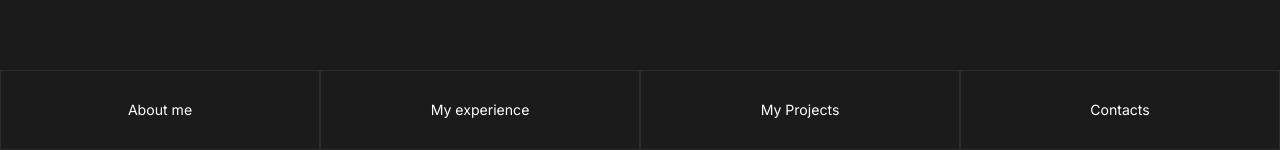
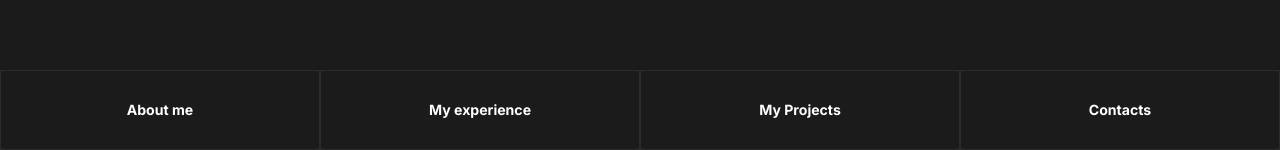
Before and after one commit to arielvergarautn/devfolio-v2, a React (Create React App) app: page / in a window 1280 px wide. Shown: the part 730-880 px from the top of the page. Built offline with nearby package versions, Linux system fonts and the light colour scheme.

Commit message:
Adding transition css to buttons

```diff
--- a/src/pages/home/Home.js
+++ b/src/pages/home/Home.js
@@ -2,7 +2,7 @@
 import Banner from '../../components/single/Banner'
 //Animations
 import { motion } from 'framer-motion'
-import { pageAnimation } from '../../animation'
+import { fade, pageAnimation } from '../../animation'
 //Styles
 import './_home.scss'
 import { Link } from 'react-router-dom'
@@ -11,12 +11,12 @@ const Home = () => {
     return (
         <motion.div className='home' variants={pageAnimation} initial='hidden' animate='show'>
             <Banner />
-            <div className="sections">
+            <motion.div variants={fade} className="sections">
                 <Link to={"/about"}>About me</Link>
                 <Link to={"/myExperience"}>My experience</Link>
                 <Link to={"/work"}>My Projects</Link>
                 <Link to={"/contact"}>Contacts</Link>
-            </div>
+            </motion.div>
         </motion.div>
     )
 }
--- a/src/pages/home/_home.scss
+++ b/src/pages/home/_home.scss
@@ -65,6 +65,8 @@
     align-items: center;
 
     a{
+        font-weight: bold;
+        transition: all 0.5s ease;
         border: 1px solid var(--border-secondary-color);
         height: 10vh;
         align-items: center;
```
